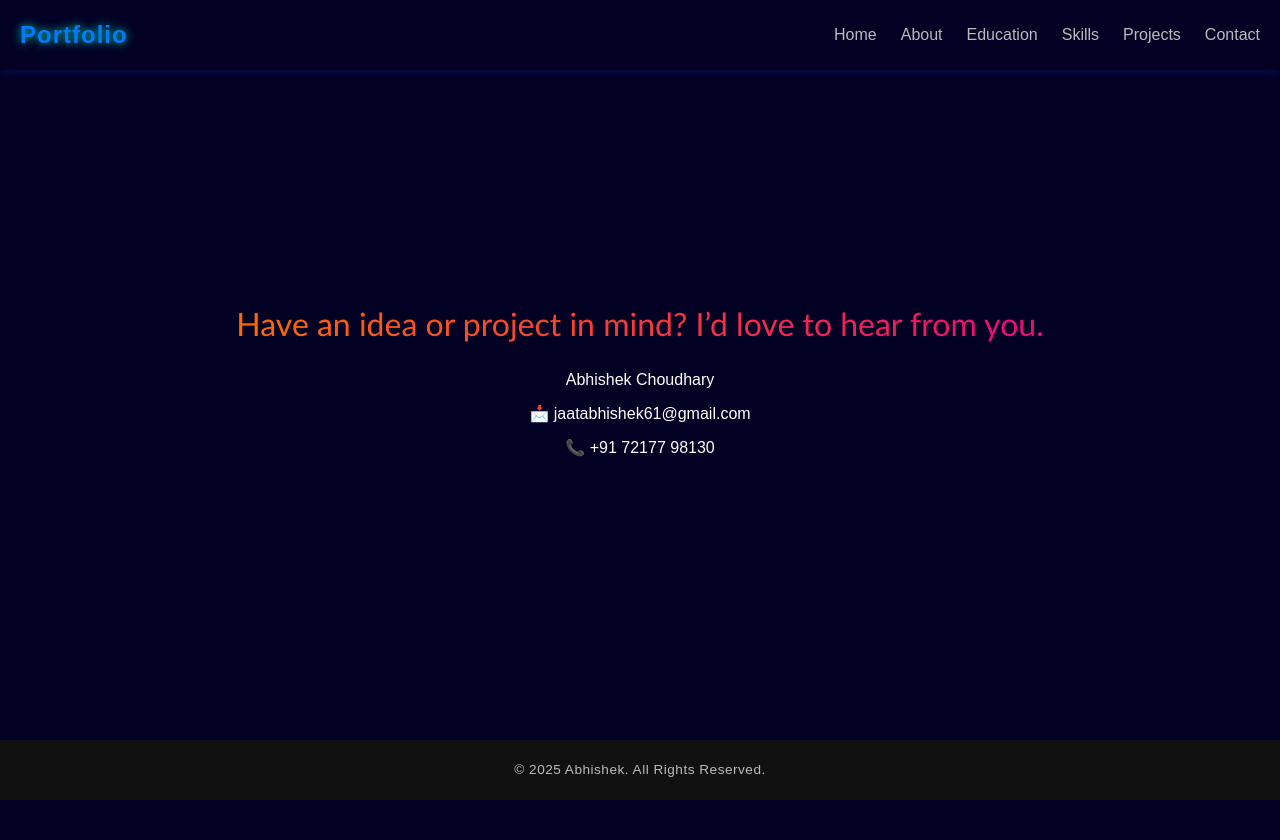
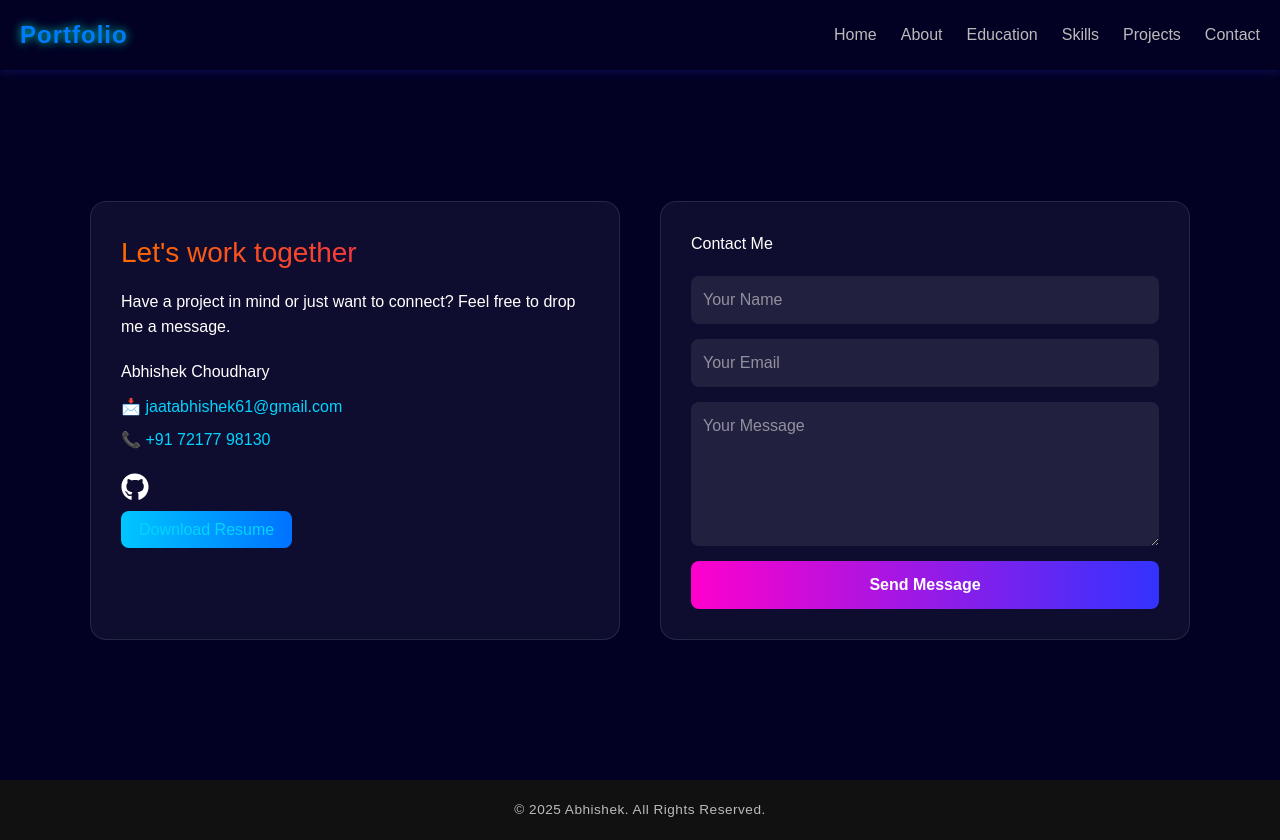
Before and after one commit to Abhi61-dotcom/portfolio, a React (Vite) app: page /contact in a window 1280 px wide. Before the commit the page ends 800 px from the top, so only its background shows below. Built offline with nearby package versions, Linux system fonts and the light colour scheme.

Commit message:
contact page update

```diff
--- a/package.json
+++ b/package.json
@@ -13,8 +13,9 @@
     "@tailwindcss/vite": "^4.1.13",
     "framer-motion": "^12.25.0",
     "motion": "^12.23.14",
-    "react": "^19.1.1",
-    "react-dom": "^19.1.1",
+    "react": "^18.2.0",
+    "react-dom": "^18.2.0",
+    "react-icons": "^5.5.0",
     "react-router-dom": "^7.8.2",
     "tailwindcss": "^4.1.13"
   },
--- a/src/Pagess/Contact/Contact.css
+++ b/src/Pagess/Contact/Contact.css
@@ -1,22 +1,121 @@
 .contact-page {
-  height: 70vh;
+  min-height: 80vh;
   display: flex;
-  flex-direction: column;
-  justify-content: center;  /* vertical center */
-  align-items: center;      /* horizontal center */
-  text-align: center;
+  justify-content: center;
+  align-items: center;
+  padding: 40px 20px;
 }
 
-.contract h1,
-.myinfo h2,
-.myinfo h3 {
-  margin: 10px 0;
+.contact-container {
+  width: 100%;
+  max-width: 1100px;
+  display: flex;
+  gap: 40px;
+  justify-content: space-between;
+  align-items: stretch;
 }
-.contract h1{
-    font-family: 'Gill Sans', 'Gill Sans MT', Calibri, 'Trebuchet MS', sans-serif;
-    font-size: 32px;
-}.contract h1 {
+
+.contact-left,
+.contact-right {
+  flex: 1;
+  padding: 30px;
+  border-radius: 16px;
+  background: rgba(255, 255, 255, 0.05);
+  backdrop-filter: blur(12px);
+  border: 1px solid rgba(255, 255, 255, 0.1);
+}
+
+.gradient-heading {
+  font-size: 28px;
   background: linear-gradient(90deg, #ff6a00, #ee0979);
   -webkit-background-clip: text;
   color: transparent;
+  margin-bottom: 15px;
 }
+
+.contact-left p {
+  margin-bottom: 20px;
+  line-height: 1.6;
+}
+
+.info-box h2 {
+  margin-bottom: 10px;
+}
+
+.info-box p {
+  margin: 8px 0;
+}
+
+.info-box a {
+  text-decoration: none;
+  color: #00d4ff;
+}
+
+.socials {
+  margin-top: 20px;
+  display: flex;
+  gap: 20px;
+  margin-bottom: 5px;
+}
+
+.socials a {
+  color: white;
+  font-size: 28px;
+  transition: 0.3s ease;
+  margin-bottom: 12px;
+}
+
+.socials a:hover {
+  color: #00d4ff;
+  transform: scale(1.2);
+}
+
+
+.resume-btn {
+  margin-top: 35px;
+  padding: 10px 18px;
+  border: none;
+  border-radius: 8px;
+  background: linear-gradient(90deg, #00c6ff, #0072ff);
+  color: white;
+  cursor: pointer;
+  transition: 0.3s;
+}
+
+.resume-btn:hover {
+  opacity: 0.8;
+}
+
+.contact-right h2 {
+  margin-bottom: 20px;
+}
+
+.contact-form {
+  display: flex;
+  flex-direction: column;
+  gap: 15px;
+}
+
+.contact-form input,
+.contact-form textarea {
+  padding: 12px;
+  border-radius: 8px;
+  border: none;
+  outline: none;
+  background: rgba(255, 255, 255, 0.08);
+  color: white;
+}
+
+.send-btn {
+  padding: 12px;
+  border-radius: 8px;
+  border: none;
+  background: linear-gradient(90deg, #ff00cc, #3333ff);
+  color: white;
+  cursor: pointer;
+  transition: 0.3s;
+}
+
+.send-btn:hover {
+  transform: scale(1.05);
+}
--- a/src/Pagess/Contact/Contact.jsx
+++ b/src/Pagess/Contact/Contact.jsx
@@ -1,30 +1,91 @@
-import React from 'react'
-import "./Contact.css"
+import React from "react";
+import { motion } from "framer-motion";
+import { FaGithub, FaLinkedin } from "react-icons/fa";
+import "./Contact.css";
 
 export const Contact = () => {
   return (
     <div className="contact-page">
-      <div className="contract">
-        <h1>Have an idea or project in mind? I’d love to hear from you.</h1>
+      <motion.div
+        className="contact-container"
+        initial={{ opacity: 0, y: 40 }}
+        whileInView={{ opacity: 1, y: 0 }}
+        transition={{ duration: 0.8 }}
+        viewport={{ once: true }}
+      >
+        {/* LEFT SIDE */}
+        <div className="contact-left">
+          <h1 className="gradient-heading">Let's work together</h1>
+          <p>
+            Have a project in mind or just want to connect?
+            Feel free to drop me a message.
+          </p>
+
+          <div className="info-box">
+            <h2>Abhishek Choudhary</h2>
+
+            <p>
+              📩{" "}
+              <a href="mailto:jaatabhishek61@gmail.com">
+                jaatabhishek61@gmail.com
+              </a>
+            </p>
+
+            <p>
+              📞{" "}
+              <a href="tel:+917217798130">
+                +91 72177 98130
+              </a>
+            </p>
+
+            {/* SOCIAL LINKS */}
+            <div className="socials">
+              <a
+                href="https://github.com/Abhi61-dotcom"
+                target="_blank"
+                rel="noopener noreferrer"
+              >
+                <FaGithub />
+              </a>
+
+              {/* <a
+                href="https://linkedin.com/in/YOUR_LINKEDIN_USERNAME"
+                target="_blank"
+                rel="noopener noreferrer"
+              >
+                <FaLinkedin />
+              </a> */}
             </div>
 
-      <div className="myinfo">
-        <h2>Abhishek Choudhary</h2>
-        <h3>
-          📩{" "}
             <a
-            href="mailto:jaatabhishek61@gmail.com"
+              href="/Updated RESUME.pdf"
               target="_blank"
               rel="noopener noreferrer"
-            style={{ color: "inherit", textDecoration: "none", cursor: "pointer" }}
+              className="resume-btn"
             >
-            jaatabhishek61@gmail.com
+              Download Resume
             </a>
-        </h3>
-        <h3>📞{" "}
-          <a href="tel:+917217798130">+91 72177 98130</a>
-           </h3>
           </div>
         </div>
-  )
-}
+
+        {/* RIGHT SIDE */}
+        <div className="contact-right">
+          <h2>Contact Me</h2>
+
+          <form className="contact-form">
+            <input type="text" placeholder="Your Name" required />
+            <input type="email" placeholder="Your Email" required />
+            <textarea
+              placeholder="Your Message"
+              rows="5"
+              required
+            ></textarea>
+            <button type="submit" className="send-btn">
+              Send Message
+            </button>
+          </form>
+        </div>
+      </motion.div>
+    </div>
+  );
+};
--- a/src/Pagess/Home/Home.jsx
+++ b/src/Pagess/Home/Home.jsx
@@ -1,9 +1,12 @@
 import React from "react";
 import { motion } from "framer-motion";
 import profile from "../../assets/profile.png";
+import { useNavigate } from "react-router-dom";
+
 import "./Home.css";
 
 export const Home = () => {
+  const navigate = useNavigate();
   // Animation variants
   const fadeUp = {
     hidden: { opacity: 0, y: 40 },
@@ -44,9 +47,9 @@ export const Home = () => {
         {/* Profile Image */}
         <motion.div
           className="profile_img"
-          initial={{scale:0,opacity:0}}
+          initial={{ scale: 0, opacity: 0 }}
           whileInView={{ scale: 1, opacity: 1 }}
-          transition={{ duration: 0.8, ease: "easeOut", delay:0.5 }}
+          transition={{ duration: 0.8, ease: "easeOut", delay: 0.5 }}
           viewport={{ once: true }}
         >
           <img src={profile} alt="Abhishek Profile" />
@@ -88,11 +91,13 @@ export const Home = () => {
             initial="hidden"
             whileInView="visible"
             viewport={{ once: true }}
-            whileHover={{ scale: 1.2 }}
-            whileTap={{ scale: 0.5 }}
+            whileHover={{ scale: 1.1 }}
+            whileTap={{ scale: 0.95 }}
+            onClick={() => navigate("/contact")}
           >
             Hire Me
           </motion.button>
+
         </div>
       </div>
     </>
```
Also changed, not shown: 2 other files (tests, documents, lock files or other folders). Lines whose indentation alone changed are shown as unchanged.
